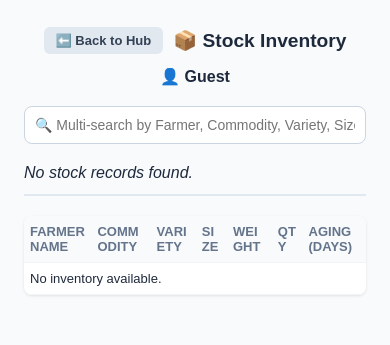
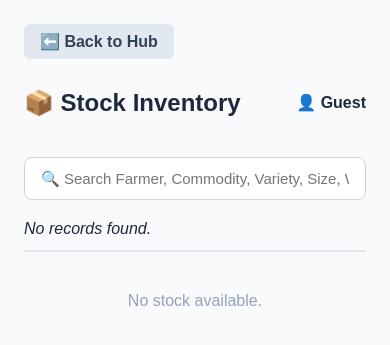
Before and after one commit to subtroprsa-art/jouba_app, a Flask app: template templates/stock.html in a window 390 px wide. Shown: the top 345 px of the page. Run offline with Flask 3, Linux system fonts and the light colour scheme; the template is opened without the code that fills it, so the values that code supplies are empty; some libraries are stand-ins or nearby versions.

Commit message:
Switched Stock Inventory to Mobile Card View

```diff
--- a/templates/stock.html
+++ b/templates/stock.html
@@ -6,7 +6,7 @@
   <meta name="viewport" content="width=device-width, initial-scale=1.0, maximum-scale=1.0, user-scalable=no">
   <style>
     body { font-family: sans-serif; background: #f8fafc; padding: 24px; margin: 0; color: #1e293b; }
-    .nav { margin-bottom: 20px; display: flex; justify-content: space-between; align-items: center; }
+    .nav { margin-bottom: 20px; display: flex; justify-content: space-between; align-items: center; flex-wrap: wrap; gap: 10px; }
     .btn-back { background: #e2e8f0; color: #334155; padding: 8px 16px; text-decoration: none; border-radius: 6px; font-weight: bold; }
 
     .search-box { width: 100%; padding: 12px 16px; font-size: 15px; border: 1px solid #cbd5e1; border-radius: 8px; margin-bottom: 20px; box-sizing: border-box; }
@@ -17,42 +17,59 @@
     .tab-btn:hover { background: #f1f5f9; }
     .tab-btn.active { background: #0284c7; color: white; border-color: #0284c7; box-shadow: 0 2px 6px rgba(2, 132, 199, 0.4); }
 
-    table { width: 100%; border-collapse: collapse; background: white; border-radius: 8px; overflow: hidden; box-shadow: 0 1px 3px rgba(0,0,0,0.1); }
+    /* === MOBILE CARD VIEW === */
+    .card-view { display: none; }
+
+    @media (max-width: 600px) {
+        .table-view { display: none; }
+        .card-view { display: block; }
+
+        .stock-card {
+            background: white;
+            border-radius: 12px;
+            padding: 16px;
+            margin-bottom: 14px;
+            box-shadow: 0 2px 8px rgba(0,0,0,0.06);
+            border: 1px solid #e2e8f0;
+            display: flex;
+            flex-direction: column;
+            gap: 6px;
+        }
+        .stock-card .row-top {
+            display: flex;
+            justify-content: space-between;
+            align-items: center;
+            font-size: 16px;
+            font-weight: bold;
+        }
+        .stock-card .row-mid {
+            display: flex;
+            gap: 12px;
+            font-size: 14px;
+            color: #334155;
+            flex-wrap: wrap;
+        }
+        .stock-card .row-bot {
+            display: flex;
+            justify-content: space-between;
+            align-items: center;
+            font-size: 13px;
+            color: #475569;
+        }
+        .stock-card .badge-age {
+            padding: 4px 10px;
+            border-radius: 20px;
+            font-weight: bold;
+            font-size: 12px;
+        }
+        .badge-old { background: #fee2e2; color: #991b1b; }
+        .badge-fresh { background: #dcfce7; color: #166534; }
+    }
+
+    /* DESKTOP TABLE VIEW */
+    table.table-view { width: 100%; border-collapse: collapse; background: white; border-radius: 8px; overflow: hidden; box-shadow: 0 1px 3px rgba(0,0,0,0.1); }
     th, td { padding: 12px 16px; text-align: left; border-bottom: 1px solid #f1f5f9; }
     th { background: #f8fafc; font-size: 12px; text-transform: uppercase; color: #64748b; }
-
-    .badge-old { background: #fee2e2; color: #991b1b; padding: 4px 8px; border-radius: 4px; font-weight: bold; font-size: 12px; display: inline-block; }
-    .badge-fresh { background: #dcfce7; color: #166534; padding: 4px 8px; border-radius: 4px; font-weight: bold; font-size: 12px; display: inline-block; }    /* MOBILE RESPONSIVE FIXES */
-    @media (max-width: 600px) {
-        .nav, .header {
-            flex-wrap: wrap;
-            justify-content: center;
-            gap: 10px;
-            text-align: center;
-        }
-        h2 {
-            font-size: 1.2rem;
-            margin: 5px 0;
-        }
-        .btn-back {
-            padding: 6px 12px;
-            font-size: 13px;
-        }
-        .tab-btn {
-            padding: 8px 12px;
-            font-size: 13px;
-        }
-        table th, table td {
-            padding: 8px 6px;
-            font-size: 13px;
-            word-break: break-word;
-        }
-        /* Fix the search bar on mobile */
-        .search-box {
-            font-size: 14px;
-            padding: 10px;
-        }
-    }
   </style>
 </head>
 <body>
@@ -62,11 +79,12 @@
     <span style="font-weight: bold;">👤 {{ user_name }}</span>
   </div>
 
-  <input type="text" id="search-bar" class="search-box" placeholder="🔍 Multi-search by Farmer, Commodity, Variety, Size, Weight..." onkeyup="filterInventory()">
+  <input type="text" id="search-bar" class="search-box" placeholder="🔍 Search Farmer, Commodity, Variety, Size, Weight..." onkeyup="filterInventory()">
 
   <div id="salesmen-tabs" class="salesmen-tabs"></div>
 
-  <table>
+  <!-- DESKTOP: TABLE VIEW -->
+  <table class="table-view">
     <thead>
       <tr>
         <th>Farmer Name</th>
@@ -78,106 +96,112 @@
         <th>Aging (Days)</th>
       </tr>
     </thead>
-    <tbody id="inventory-tbody">
-      <tr><td colspan="7">Loading stock...</td></tr>
-    </tbody>
+    <tbody id="inventory-tbody-table"></tbody>
   </table>
 
+  <!-- MOBILE: CARD VIEW -->
+  <div id="inventory-tbody-cards" class="card-view"></div>
+
   <script>
-    const invType = 'stock'; // Use 'floor' in floor_balance.html
+    const invType = 'stock';
     let fullInventoryData = {};
     let activeSalesman = null;
 
     async function loadInventory() {
-      const tbody = document.getElementById('inventory-tbody');
-      tbody.innerHTML = '<tr><td colspan="7">Loading inventory data...</td></tr>';
-
       try {
         const res = await fetch(`/api/inventory/${invType}`);
         const data = await res.json();
         fullInventoryData = data.inventory || {};
-
         renderSalesmenTabs();
       } catch (err) {
-        tbody.innerHTML = '<tr><td colspan="7">Error loading inventory data.</td></tr>';
+        document.getElementById('inventory-tbody-table').innerHTML = '<tr><td colspan="7">Error loading data.</td></tr>';
+        document.getElementById('inventory-tbody-cards').innerHTML = '<div style="padding:20px; text-align:center; color:#ef4444;">Error loading data.</div>';
       }
     }
 
     function renderSalesmenTabs() {
       const container = document.getElementById('salesmen-tabs');
       container.innerHTML = '';
-
       const salesmen = Object.keys(fullInventoryData);
-      if (salesmen.length === 0) {
-        container.innerHTML = '<em>No stock records found.</em>';
-        document.getElementById('inventory-tbody').innerHTML = '<tr><td colspan="7">No inventory available.</td></tr>';
+      if (!salesmen.length) {
+        container.innerHTML = '<em>No records found.</em>';
+        document.getElementById('inventory-tbody-table').innerHTML = '<tr><td colspan="7">No data available.</td></tr>';
+        document.getElementById('inventory-tbody-cards').innerHTML = '<div style="padding:20px; text-align:center; color:#94a3b8;">No stock available.</div>';
         return;
       }
-
-      salesmen.forEach((sm, index) => {
+      salesmen.forEach((sm, idx) => {
         const btn = document.createElement('button');
-        btn.className = `tab-btn ${index === 0 ? 'active' : ''}`;
-
-        // === NEW LOGIC: Sum the qty for this salesman ===
-        const items = fullInventoryData[sm];
-        let totalStock = 0;
-        items.forEach(item => {
-          totalStock += item.qty;
-        });
-        // =================================================
-
-        btn.innerText = `👤 ${sm} (${totalStock})`;   // <--- SHOWS TOTAL STOCK, NOT ROWS
+        btn.className = `tab-btn ${idx === 0 ? 'active' : ''}`;
+        const total = fullInventoryData[sm].reduce((sum, i) => sum + i.qty, 0);
+        btn.innerText = `👤 ${sm} (${total.toLocaleString()})`;
         btn.onclick = () => selectSalesman(sm, btn);
         container.appendChild(btn);
       });
-
       activeSalesman = salesmen[0];
       renderTable();
     }
 
-    function selectSalesman(sm, btnElement) {
+    function selectSalesman(sm, btn) {
       activeSalesman = sm;
       document.querySelectorAll('.tab-btn').forEach(b => b.classList.remove('active'));
-      btnElement.classList.add('active');
+      btn.classList.add('active');
       renderTable();
     }
 
     function renderTable() {
-      const tbody = document.getElementById('inventory-tbody');
-      const items = fullInventoryData[activeSalesman] || [];
+      // Table render
+      const tbodyTable = document.getElementById('inventory-tbody-table');
+      // Card render
+      const tbodyCards = document.getElementById('inventory-tbody-cards');
+
+      let items = fullInventoryData[activeSalesman] || [];
       const query = document.getElementById('search-bar').value.toLowerCase().trim();
 
-      const filtered = items.filter(item => {
-        const searchStr = `${item.farmer} ${item.commodity} ${item.variety} ${item.size} ${item.pack_weight}`.toLowerCase();
-        return searchStr.includes(query);
-      });
+      if (query) {
+        items = items.filter(item =>
+          `${item.farmer_name} ${item.commodity} ${item.variety} ${item.size} ${item.pack_weight} ${item.qty} ${item.age_days}`.toLowerCase().includes(query)
+        );
+      }
 
-      if (filtered.length === 0) {
-        tbody.innerHTML = '<tr><td colspan="7">No matching inventory items found.</td></tr>';
+      if (!items.length) {
+        tbodyTable.innerHTML = '<tr><td colspan="7">No matching items found.</td></tr>';
+        tbodyCards.innerHTML = '<div style="padding:20px; text-align:center; color:#94a3b8;">No matching items found.</div>';
         return;
       }
 
-      let html = '';
-      filtered.forEach(item => {
-        const isOld = item.age_days > 14;
-        const ageBadge = isOld
-          ? `<span class="badge-old">⚠️ ${item.age_days} Days (OLD)</span>`
-          : `<span class="badge-fresh">${item.age_days} Days</span>`;
-
-        html += `
-          <tr style="${isOld ? 'background-color: #fff1f2;' : ''}">
-            <td><strong>${item.farmer_name}</strong></td>
+      // Render Desktop Table
+      tbodyTable.innerHTML = items.map(item => `
+        <tr>
+          <td>${item.farmer_name}</td>
           <td>${item.commodity}</td>
           <td>${item.variety}</td>
           <td>${item.size}</td>
           <td>${item.pack_weight}</td>
-            <td><strong>${item.qty}</strong></td>
-            <td>${ageBadge}</td>
+          <td><strong>${item.qty.toLocaleString()}</strong></td>
+          <td><span class="${item.age_days > 14 ? 'badge-old' : 'badge-fresh'}">${item.age_days} Days</span></td>
         </tr>
-        `;
-      });
+      `).join('');
 
-      tbody.innerHTML = html;
+      // Render Mobile Cards
+      tbodyCards.innerHTML = items.map(item => `
+        <div class="stock-card">
+          <div class="row-top">
+            <span>${item.farmer_name}</span>
+            <span>Qty: <strong>${item.qty.toLocaleString()}</strong></span>
+          </div>
+          <div class="row-mid">
+            <span>${item.commodity}</span>
+            <span>•</span>
+            <span>${item.variety}</span>
+            <span>•</span>
+            <span>${item.size}</span>
+          </div>
+          <div class="row-bot">
+            <span>Weight: ${item.pack_weight}</span>
+            <span class="badge-age ${item.age_days > 14 ? 'badge-old' : 'badge-fresh'}">${item.age_days} Days</span>
+          </div>
+        </div>
+      `).join('');
     }
 
     function filterInventory() { renderTable(); }
```
Lines whose indentation alone changed are shown as unchanged.
